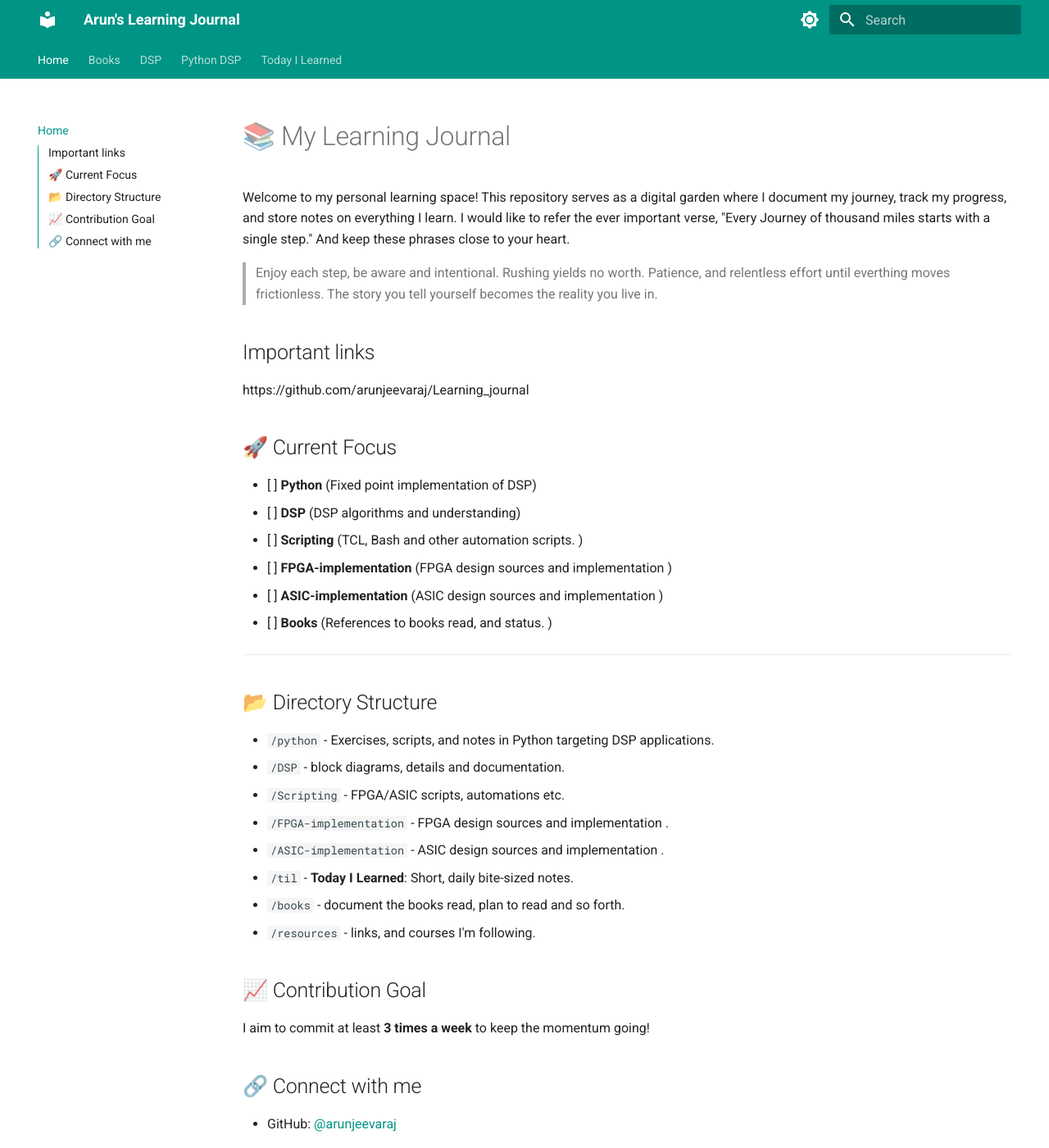
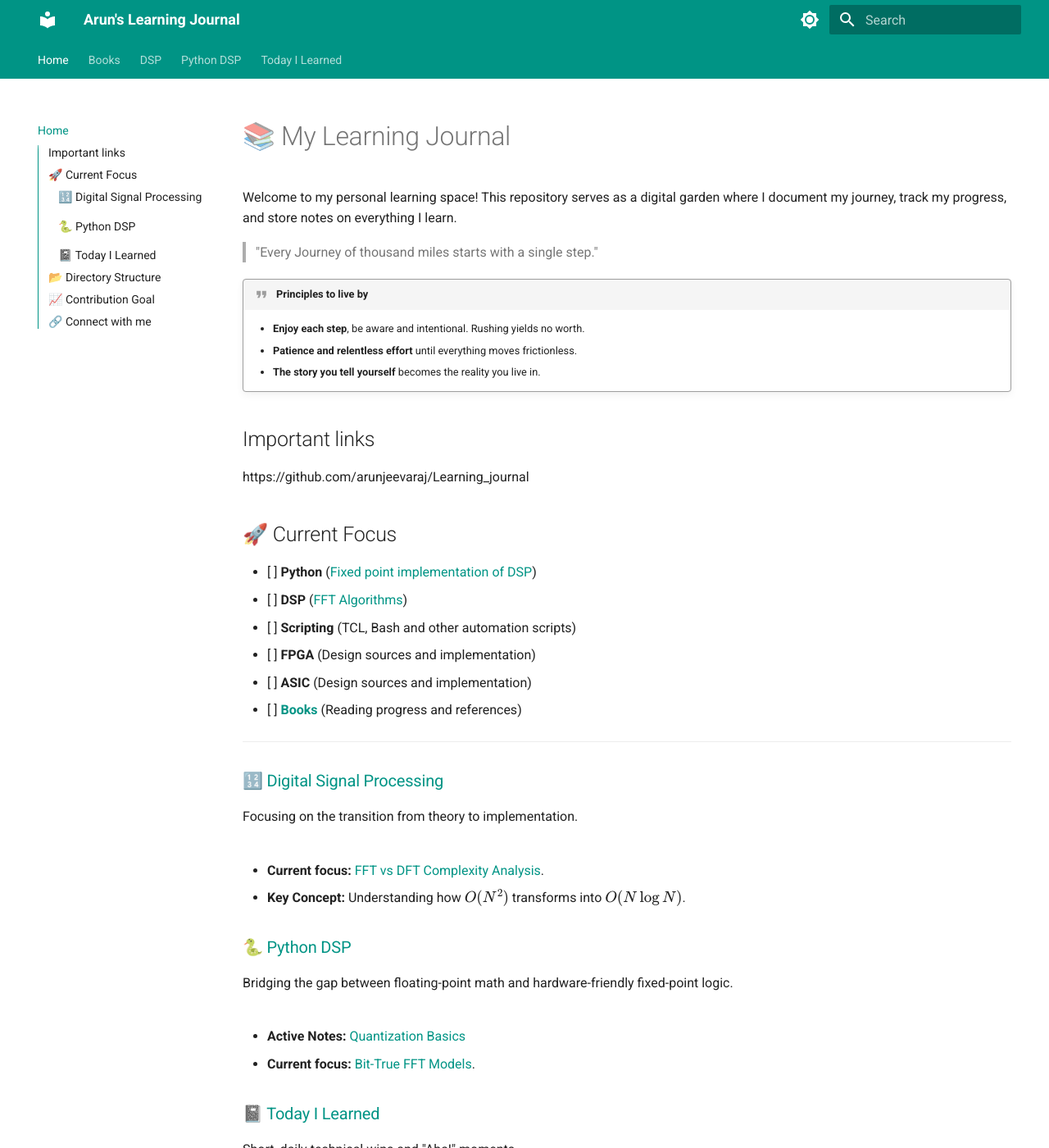
Before and after one commit to arunjeevaraj/Learning_journal, an MkDocs documentation site: the page built from docs/index.md, in a window 1280 px wide and 1400 px high. Shown: the whole window at 82% size. Built offline with MkDocs 1.6.1 and Material for MkDocs 9.7.7, drawn with Linux system fonts in a browser that asks for light colours; some of the changed text lies outside the part shown.

Commit message:
updated books.md

```diff
--- a/docs/index.md
+++ b/docs/index.md
@@ -1,23 +1,42 @@
 # 📚 My Learning Journal
 Welcome to my personal learning space! This repository serves as a digital garden where I document my journey, track my progress, and store notes on everything I learn.
-I would like to refer the ever important verse, "Every Journey of thousand miles starts with a single step."
-And keep these phrases close to your heart.
->  Enjoy each step, be aware and intentional. Rushing yields no worth.
->  Patience, and relentless effort until everthing moves frictionless.
->  The story you tell yourself becomes the reality you live in.
+
+> "Every Journey of thousand miles starts with a single step."
+
+!!! quote "Principles to live by"
+    * **Enjoy each step**, be aware and intentional. Rushing yields no worth.
+    * **Patience and relentless effort** until everything moves frictionless.
+    * **The story you tell yourself** becomes the reality you live in.
 
 ## Important links
 https://github.com/arunjeevaraj/Learning_journal
 
 
 ## 🚀 Current Focus
-- [ ] **Python** (Fixed point implementation of DSP)
-- [ ] **DSP** (DSP algorithms and understanding)
-- [ ] **Scripting** (TCL, Bash and other automation scripts. )
-- [ ] **FPGA-implementation** (FPGA design sources and implementation )
-- [ ] **ASIC-implementation** (ASIC design sources and implementation )
-- [ ] **Books** (References to books read, and status. )
+- [ ] **Python** ([Fixed point implementation of DSP](./python/fixed_point_dsp/quantization_basics.md))
+- [ ] **DSP** ([FFT Algorithms](./DSP/algorithms/dft_vs_fft.md))
+- [ ] **Scripting** (TCL, Bash and other automation scripts)
+- [ ] **FPGA** (Design sources and implementation)
+- [ ] **ASIC** (Design sources and implementation)
+- [ ] **[Books](./books/books.md)** (Reading progress and references)
 ---
+
+### 🔢 [Digital Signal Processing](./DSP/algorithms/dft_vs_fft.md)
+Focusing on the transition from theory to implementation.
+##
+* **Current focus:** [FFT vs DFT Complexity Analysis](./DSP/algorithms/dft_vs_fft.md).
+* **Key Concept:** Understanding how $O(N^2)$ transforms into $O(N \log N)$.
+
+### 🐍 [Python DSP](./python/fixed_point_dsp/quantization_basics.md)
+Bridging the gap between floating-point math and hardware-friendly fixed-point logic.
+##
+* **Active Notes:** [Quantization Basics](./python/fixed_point_dsp/quantization_basics.md)
+* **Current focus:** [Bit-True FFT Models](./python/fixed_point_dsp/fft_reference_model.md).
+
+### 📓 [Today I Learned](./til/index.md)
+Short, daily technical wins and "Aha!" moments.
+
+
 
 ## 📂 Directory Structure
 - `/python` - Exercises, scripts, and notes in Python targeting DSP applications.
```
Also changed, not shown: docs/books/books.md (+6 -6 lines).
